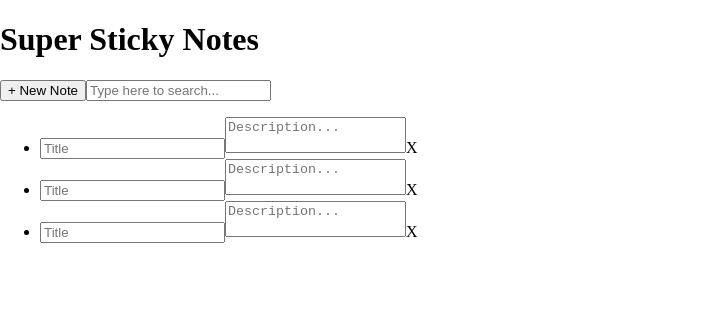
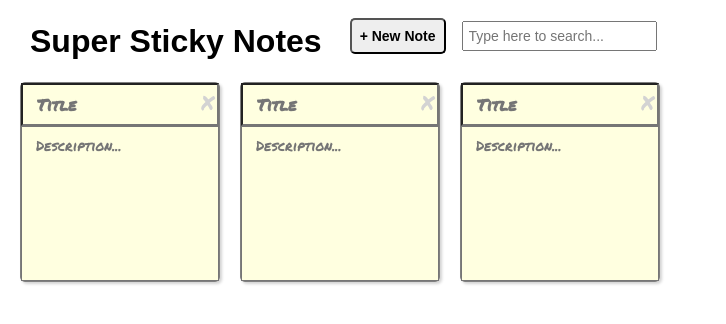
Before and after one commit to agottlieb/Sticky-notes-react, a React (Create React App) app: page / in a window 1280 px wide. Shown: the top 324 px of the page, without its empty margins (0-726 px from the left). Built offline with nearby package versions, Linux system fonts and the light colour scheme.

Commit message:
added CSS classnames to App

```diff
--- a/src/App.js
+++ b/src/App.js
@@ -2,28 +2,32 @@ import React from "react";
 
 var App = () => (
   <div>
-    <header>
-      <h1>Super Sticky Notes</h1>
+    <header className="app-header__controls">
+      <h1 className="app-header__title">Super Sticky Notes</h1>
       <aside>
-        <button>+ New Note</button>
-        <input type="text" placeholder="Type here to search..." />
+        <button className="add-new">+ New Note</button>
+        <input
+          type="text"
+          placeholder="Type here to search..."
+          className="search"
+        />
       </aside>
     </header>
-    <ul>
-      <li>
-        <input type="text" placeholder="Title" />
-        <textarea placeholder="Description..." />
-        <span>X</span>
+    <ul className="notes-list">
+      <li className="note">
+        <input type="text" placeholder="Title" className="note__title" />
+        <textarea placeholder="Description..." className="note__description" />
+        <span className="note__delete">X</span>
       </li>
-      <li>
-        <input type="text" placeholder="Title" />
-        <textarea placeholder="Description..." />
-        <span>X</span>
+      <li className="note">
+        <input type="text" placeholder="Title" className="note__title" />
+        <textarea placeholder="Description..." className="note__description" />
+        <span className="note__delete">X</span>
       </li>
-      <li>
-        <input type="text" placeholder="Title" />
-        <textarea placeholder="Description..." />
-        <span>X</span>
+      <li className="note">
+        <input type="text" placeholder="Title" className="note__title" />
+        <textarea placeholder="Description..." className="note__description" />
+        <span className="note__delete">X</span>
       </li>
     </ul>
   </div>
```
